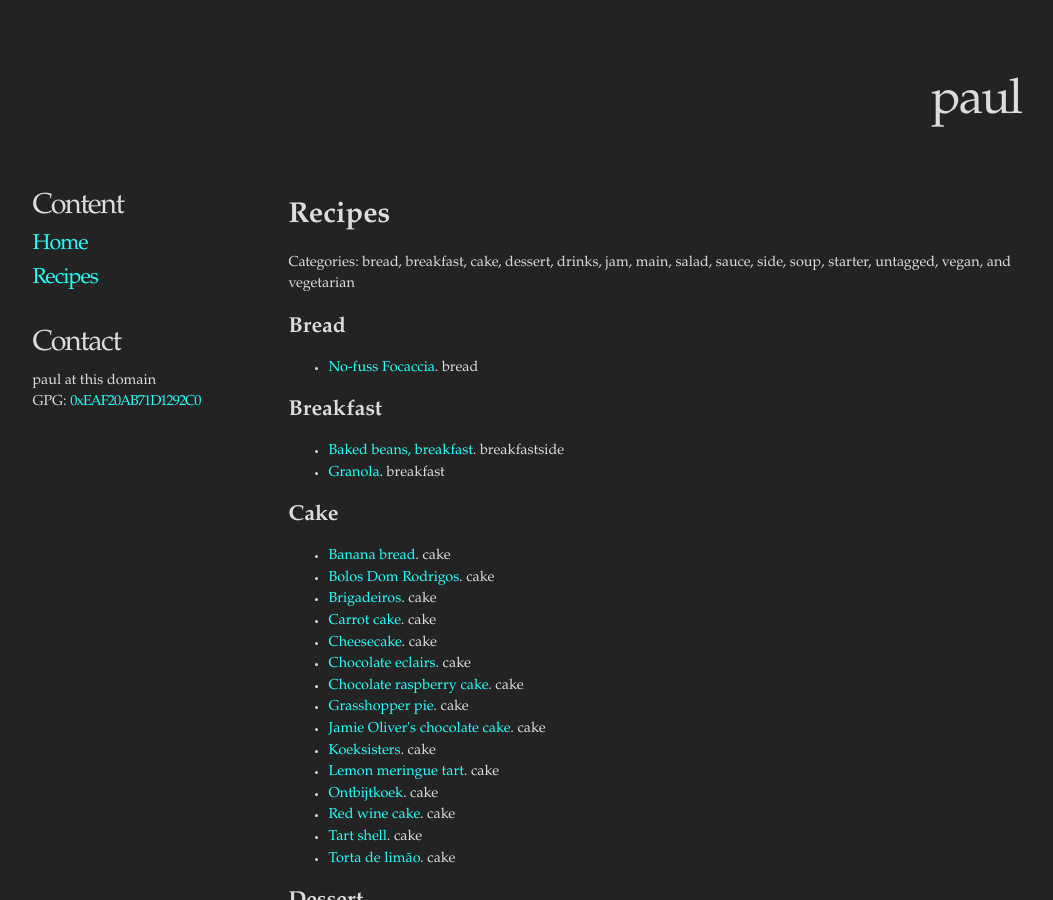
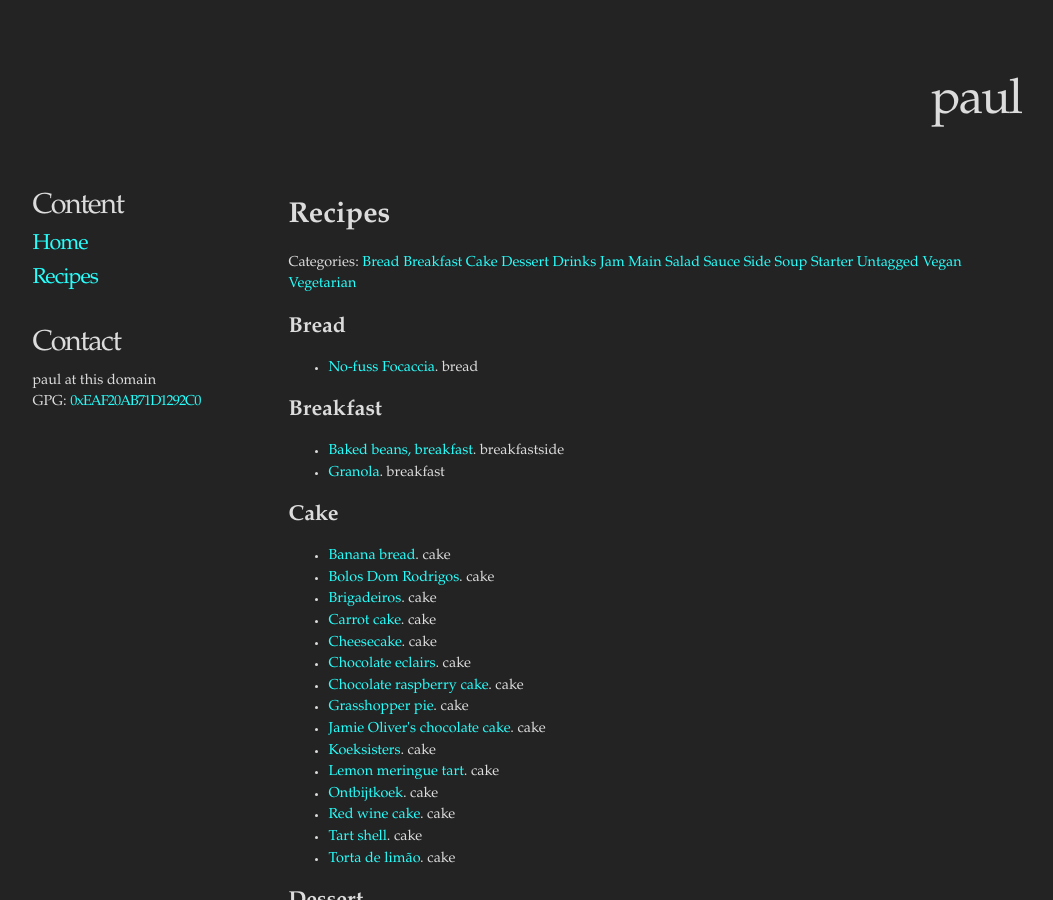
Before and after one commit to toothbrush/toothbrush.github.io, a Jekyll site: the page built from recipes.markdown, in a window 1280 px wide and 900 px high. Shown: the whole window, without its empty margins (116-1169 px from the left). Built offline with Jekyll 4.4.1, drawn with Linux system fonts in a browser that asks for light colours.

Commit message:
I mean it's a start

```diff
--- a/recipes.markdown
+++ b/recipes.markdown
@@ -8,7 +8,14 @@ layout: default
 
 {% assign cats = site.recipes | map: "tags" | uniq | sort %}
 
-Categories: {{ cats | array_to_sentence_string }}
+Categories:
+
+{%- for cat in cats %}
+[{{ cat | capitalize }}](#{{ cat }})
+{%- endfor -%}
+
+
+
 
 {% for cat in cats %}
 
```
